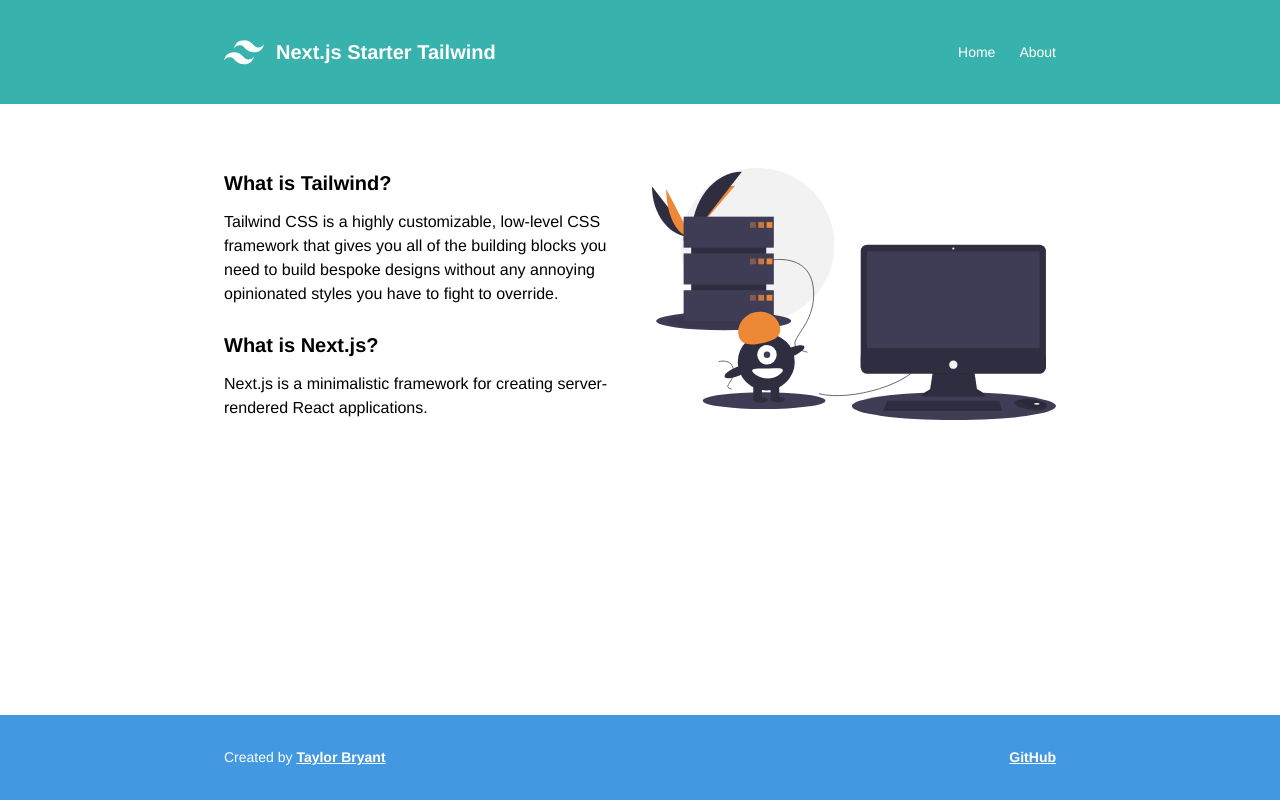
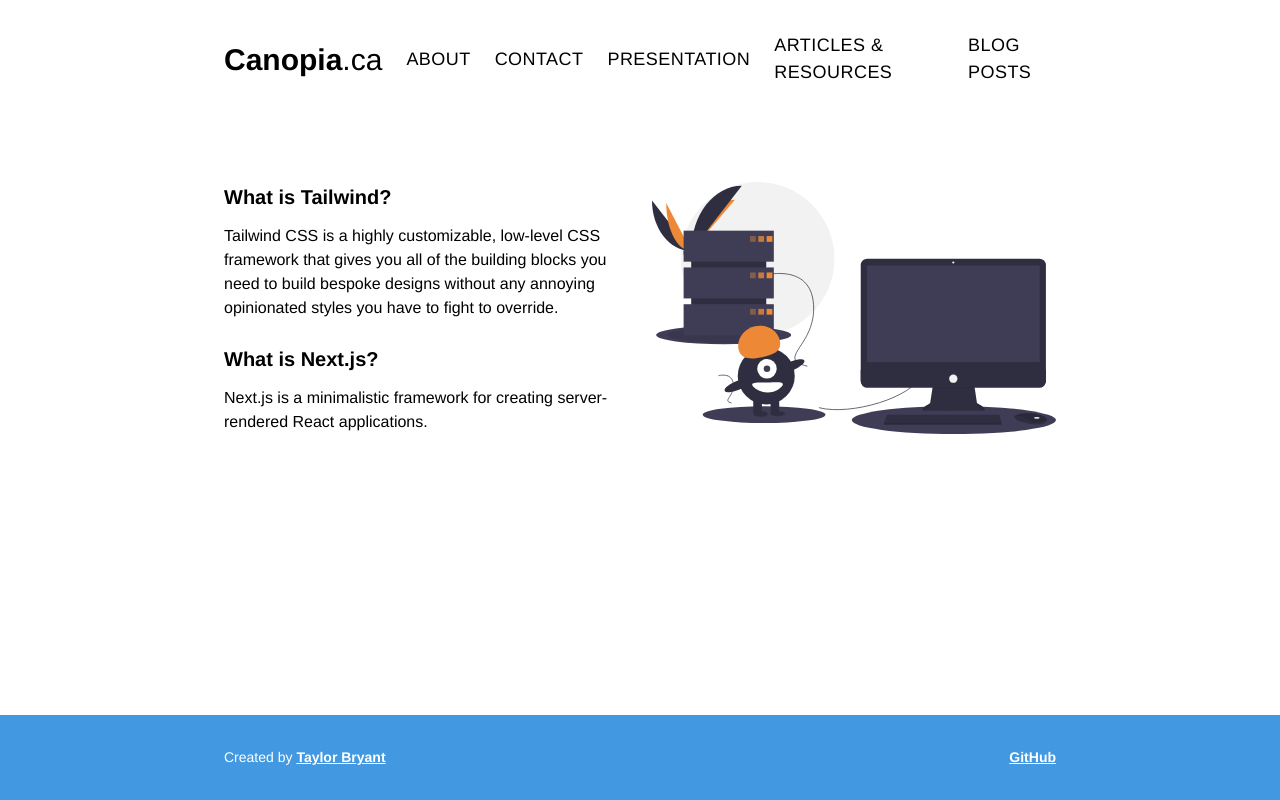
Before and after one commit to mattdanielmurphy/canopia.ca, a Next.js app: page /about in a window 1280 px wide. Built offline with nearby package versions, Linux system fonts and the light colour scheme.

Commit message:
folderize header.js
add header.module.css

```diff
--- a/components/header.js
+++ b/components/header/header.js
@@ -1,18 +1,17 @@
 import Link from "next/link"
 import { useState } from "react"
+import styles from './header.module.css'
 
-function Header() {
+function Header({ borderless, floatOnTop }) {
   const [isExpanded, toggleExpansion] = useState(false)
 
   return (
-    <header className="bg-teal-500">
+    <header className={`${floatOnTop ? "floating" : ""}`}>
       <div className="flex flex-wrap items-center justify-between max-w-4xl p-4 mx-auto md:flex-no-wrap md:p-8">
         <div className="flex items-center">
-          <img src="tailwind-logo.svg" className="w-10 mr-3 text-white" />
-
           <Link href="/">
-            <a className="text-xl font-bold text-white">
-              Next.js Starter Tailwind
+            <a className="text-3xl font-bold text-black">
+              Canopia<span style={{ fontWeight: "normal" }}>.ca</span>
             </a>
           </Link>
         </div>
@@ -34,15 +33,20 @@ function Header() {
         <ul
           className={`${
             isExpanded ? `block` : `hidden`
-          } md:flex flex-col md:flex-row md:items-center md:justify-center text-sm w-full md:w-auto`}
+          } md:flex flex-col md:flex-row md:items-center md:justify-center text-lg w-full md:w-auto`}
         >
           {[
-            { title: "Home", route: "/" },
             { title: "About", route: "/about" },
+            { title: "Contact", route: "/contact" },
+            { title: "Presentation", route: "/presentation" },
+            { title: "Articles & Resources", route: "/articles-and-resources" },
+            { title: "Blog Posts", route: "/blog-posts" },
           ].map((navigationItem) => (
             <li className="mt-3 md:mt-0 md:ml-6" key={navigationItem.title}>
               <Link href={navigationItem.route}>
-                <a className="block text-white">{navigationItem.title}</a>
+                <a className="block text-black uppercase tracking-wide">
+                  {navigationItem.title}
+                </a>
               </Link>
             </li>
           ))}
--- /dev/null
+++ b/components/header/index.js
@@ -0,0 +1 @@
+export { default } from './header';
```
Also changed, not shown: components/header/header.module.css (added).
